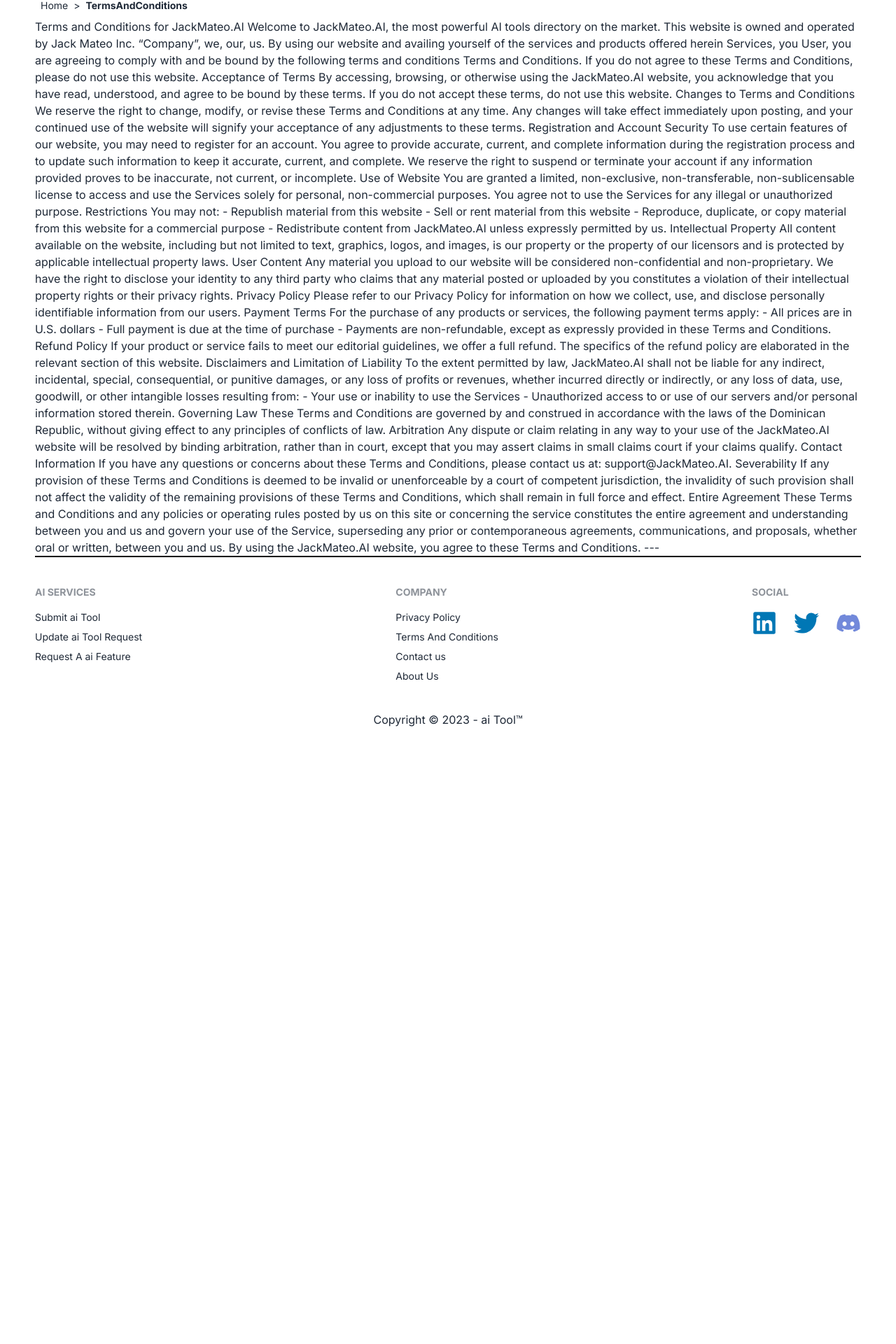
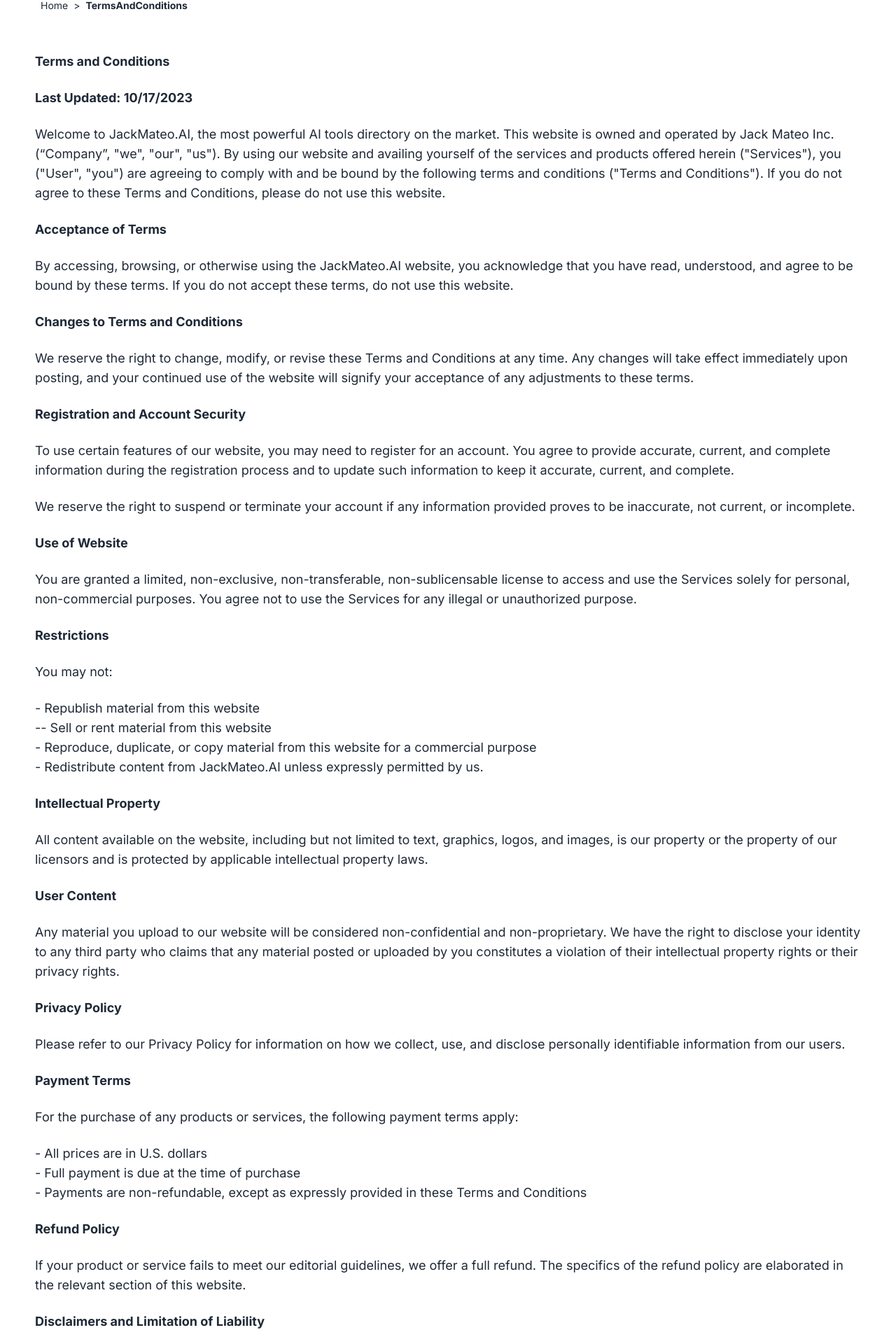
Before and after one commit to mehedi-imun/ai-tools, a Next.js app: page /termsAndConditions in a window 1280 px wide. Shown: the part 75-1995 px from the top of the page at 70% size. Before the commit the page ends 1115 px from the top, so only its background shows below. Built offline with nearby package versions, Linux system fonts and the light colour scheme; no server answers.

Commit message:
design  privecy polycy and trems and condation page

```diff
--- a/src/app/privacyPolicy/page.js
+++ b/src/app/privacyPolicy/page.js
@@ -1,46 +1,78 @@
 const page = () => {
   return (
-    <div>
-      <p>
-        {" "}
-        Privacy Policy for JackMateo.AI Welcome to the Privacy Policy for
-        JackMateo.AI, the most powerful AI tools directory on the market. This
-        policy outlines how we collect, use, disclose, and manage your personal
-        information. The website is owned and operated by Jack Mateo Inc. we,
-        us, our. By using our website located at https://jackmateo.ai, you
-        consent to the data practices described in this statement. Information
-        We Collect Personal Data When you register on our website or make a
-        purchase, you may be asked to provide your name, email address, payment
-        information, and other personal details. Non-Personal Data We also
-        collect non-personal data such as IP addresses, browser types, and other
-        generic web traffic data related to user interactions with our website.
-        How We Use Your Information To personalize your experience To improve
-        customer service To process transactions To send periodic emails and
-        newsletters Cookies We use cookies to compile aggregate data about site
-        traffic and site interactions to offer a better site experience in the
-        future. Third-Party Services We may employ third-party companies and
-        individuals for the following reasons: To facilitate our services To
-        perform service-related activities To assist us in analyzing how our
-        website is used These third parties have access to your personal data
-        only to perform specific tasks on our behalf and are obligated not to
-        disclose or use it for any other purpose. Data Security We implement
-        various security measures to maintain the safety of your personal
-        information when you place an order or enter, submit, or access your
-        personal information. Data Retention We will retain your personal
-        information only for as long as is necessary for the purposes set out in
-        this Privacy Policy. Data Sharing We do not sell, trade, or otherwise
-        transfer your personally identifiable information to outside parties.
-        Children’s Privacy Our services are not intended for use by children
-        under the age of 18, and we do not knowingly collect personal
-        information from children under 18. Your Rights You have the right to
-        access, update, or delete your personal information. You also have the
-        right to opt-out of receiving any marketing materials from us. Changes
-        to This Policy We reserve the right to change this Privacy Policy at any
-        time. We will notify you of significant changes by sending a notice to
-        the primary email address specified in your account or by placing a
-        prominent notice on our site. Contact Us If you have questions about
-        this Privacy Policy, please contact us at support@jackmateo.ai.
-      </p>
+    <div className="space-y-6 my-12 text-lg">
+        <h3 className="font-bold">Privacy Policy
+</h3>
+      <h3 className="font-bold">Last Updated: 10/17/2023</h3>
+      <p>Welcome to the Privacy Policy for JackMateo.AI, the most powerful AI tools directory on the market.
+This policy outlines how we collect, use, disclose, and manage your personal information. The website
+is owned and operated by Jack Mateo Inc. ("we", "us", "our").
+</p>
+<p>By using our website located at (https://jackmateo.ai), you consent to the data practices described in
+this statement.
+</p>
+<h3 className="font-bold">Information We Collect</h3>
+<h3 className="font-bold">Personal Data</h3>
+<p>When you register on our website or make a purchase, you may be asked to provide your name, email
+address, payment information, and other personal details.</p>
+<h3 className="font-bold">Non-Personal Data
+</h3>
+<p>We also collect non-personal data such as IP addresses, browser types, and other generic web traffic
+data related to user interactions with our website.</p>
+<h3 className="font-bold">How We Use Your Information
+
+</h3>
+<ul>
+  <li>- To personalize your experience</li>
+  <li>- To improve customer service</li>
+  <li>- To process transactions
+</li>
+  <li>- To send periodic emails and newsletters
+</li>
+</ul>
+<h3 className="font-bold">Cookies</h3>
+<p>We use cookies to compile aggregate data about site traffic and site interactions to offer a better site
+experience in the future.
+</p>
+<h3 className="font-bold">Third-Party Services</h3>
+<p>We may employ third-party companies and individuals for the following reasons:
+</p>
+<ul>
+  <li>- To facilitate our services
+e</li>
+  <li>- To perform service-related activities</li>
+  <li>- To assist us in analyzing how our website is used
+</li>
+<p>These third parties have access to your personal data only to perform specific tasks on our behalf and
+are obligated not to disclose or use it for any other purpose.
+</p>
+</ul>
+<h3 className="font-bold">Data Security</h3>
+<p>We implement various security measures to maintain the safety of your personal information when you
+place an order or enter, submit, or access your personal information.</p>
+<h3 className="font-bold">Data Retention</h3>
+<p>We will retain your personal information only for as long as is necessary for the purposes set out in this
+Privacy Policy.
+</p>
+<h3 className="font-bold">Data Sharing</h3>
+<p>We do not sell, trade, or otherwise transfer your personally identifiable information to outside parties.
+</p>
+<h3 className="font-bold">Children’s Privacy</h3>
+<p>Our services are not intended for use by children under the age of 18, and we do not knowingly collect
+personal information from children under 18.
+</p>
+<h3 className="font-bold">Your Rights</h3>
+<p>You have the right to access, update, or delete your personal information. You also have the right to
+opt-out of receiving any marketing materials from us
+</p>
+<h3 className="font-bold">Changes to this Policy</h3>
+<p>We reserve the right to change this Privacy Policy at any time. We will notify you of significant
+changes by sending a notice to the primary email address specified in your account or by placing a
+prominent notice on our site.
+</p>
+<h3 className="font-bold">Contact Us</h3>
+<p>If you have questions about this Privacy Policy, please contact us at <a href="https://mail.google.com/mail/u/0/#inbox?compose=new" target="_blank">support@jackmateo.ai </a>.
+</p>
     </div>
   );
 };
--- a/src/app/termsAndConditions/page.js
+++ b/src/app/termsAndConditions/page.js
@@ -2,80 +2,131 @@ import React from "react";
 
 const page = () => {
   return (
-    <div>
+    <div className="space-y-6 my-12 text-lg">
+      <h3 className="font-bold">Terms and Conditions</h3>
+      <h3 className="font-bold">Last Updated: 10/17/2023</h3>
       <p>
-        Terms and Conditions for JackMateo.AI Welcome to JackMateo.AI, the most
-        powerful AI tools directory on the market. This website is owned and
-        operated by Jack Mateo Inc. “Company”, we, our, us. By using our website
-        and availing yourself of the services and products offered herein
-        Services, you User, you are agreeing to comply with and be bound by the
-        following terms and conditions Terms and Conditions. If you do not agree
-        to these Terms and Conditions, please do not use this website.
-        Acceptance of Terms By accessing, browsing, or otherwise using the
-        JackMateo.AI website, you acknowledge that you have read, understood,
-        and agree to be bound by these terms. If you do not accept these terms,
-        do not use this website. Changes to Terms and Conditions We reserve the
-        right to change, modify, or revise these Terms and Conditions at any
-        time. Any changes will take effect immediately upon posting, and your
-        continued use of the website will signify your acceptance of any
-        adjustments to these terms. Registration and Account Security To use
-        certain features of our website, you may need to register for an
+        Welcome to JackMateo.AI, the most powerful AI tools directory on the
+        market. This website is owned and operated by Jack Mateo Inc.
+        (“Company”, "we", "our", "us"). By using our website and availing
+        yourself of the services and products offered herein ("Services"), you
+        ("User", "you") are agreeing to comply with and be bound by the
+        following terms and conditions ("Terms and Conditions"). If you do not
+        agree to these Terms and Conditions, please do not use this website.
+      </p>
+      <h3 className="font-bold">Acceptance of Terms</h3>
+      <p>
+        By accessing, browsing, or otherwise using the JackMateo.AI website, you
+        acknowledge that you have read, understood, and agree to be bound by
+        these terms. If you do not accept these terms, do not use this website.
+      </p>
+      <h3 className="font-bold">Changes to Terms and Conditions</h3>
+      <p>
+        We reserve the right to change, modify, or revise these Terms and
+        Conditions at any time. Any changes will take effect immediately upon
+        posting, and your continued use of the website will signify your
+        acceptance of any adjustments to these terms.
+      </p>
+      <h3 className="font-bold">Registration and Account Security</h3>
+      <p>
+        To use certain features of our website, you may need to register for an
         account. You agree to provide accurate, current, and complete
         information during the registration process and to update such
-        information to keep it accurate, current, and complete. We reserve the
-        right to suspend or terminate your account if any information provided
-        proves to be inaccurate, not current, or incomplete. Use of Website You
-        are granted a limited, non-exclusive, non-transferable,
+        information to keep it accurate, current, and complete.
+      </p>
+      <p>
+        We reserve the right to suspend or terminate your account if any
+        information provided proves to be inaccurate, not current, or
+        incomplete.
+      </p>
+      <h3 className="font-bold">Use of Website</h3>
+      <p>
+        You are granted a limited, non-exclusive, non-transferable,
         non-sublicensable license to access and use the Services solely for
         personal, non-commercial purposes. You agree not to use the Services for
-        any illegal or unauthorized purpose. Restrictions You may not: -
-        Republish material from this website - Sell or rent material from this
-        website - Reproduce, duplicate, or copy material from this website for a
-        commercial purpose - Redistribute content from JackMateo.AI unless
-        expressly permitted by us. Intellectual Property All content available
-        on the website, including but not limited to text, graphics, logos, and
-        images, is our property or the property of our licensors and is
-        protected by applicable intellectual property laws. User Content Any
-        material you upload to our website will be considered non-confidential
-        and non-proprietary. We have the right to disclose your identity to any
-        third party who claims that any material posted or uploaded by you
-        constitutes a violation of their intellectual property rights or their
-        privacy rights. Privacy Policy Please refer to our Privacy Policy for
-        information on how we collect, use, and disclose personally identifiable
-        information from our users. Payment Terms For the purchase of any
-        products or services, the following payment terms apply: - All prices
-        are in U.S. dollars - Full payment is due at the time of purchase -
-        Payments are non-refundable, except as expressly provided in these Terms
-        and Conditions. Refund Policy If your product or service fails to meet
-        our editorial guidelines, we offer a full refund. The specifics of the
-        refund policy are elaborated in the relevant section of this website.
-        Disclaimers and Limitation of Liability To the extent permitted by law,
-        JackMateo.AI shall not be liable for any indirect, incidental, special,
-        consequential, or punitive damages, or any loss of profits or revenues,
-        whether incurred directly or indirectly, or any loss of data, use,
-        goodwill, or other intangible losses resulting from: - Your use or
-        inability to use the Services - Unauthorized access to or use of our
-        servers and/or personal information stored therein. Governing Law These
-        Terms and Conditions are governed by and construed in accordance with
-        the laws of the Dominican Republic, without giving effect to any
-        principles of conflicts of law. Arbitration Any dispute or claim
-        relating in any way to your use of the JackMateo.AI website will be
-        resolved by binding arbitration, rather than in court, except that you
-        may assert claims in small claims court if your claims qualify. Contact
-        Information If you have any questions or concerns about these Terms and
-        Conditions, please contact us at: support@JackMateo.AI. Severability If
-        any provision of these Terms and Conditions is deemed to be invalid or
-        unenforceable by a court of competent jurisdiction, the invalidity of
-        such provision shall not affect the validity of the remaining provisions
-        of these Terms and Conditions, which shall remain in full force and
-        effect. Entire Agreement These Terms and Conditions and any policies or
-        operating rules posted by us on this site or concerning the service
-        constitutes the entire agreement and understanding between you and us
-        and govern your use of the Service, superseding any prior or
-        contemporaneous agreements, communications, and proposals, whether oral
-        or written, between you and us. By using the JackMateo.AI website, you
-        agree to these Terms and Conditions. ---
+        any illegal or unauthorized purpose.
       </p>
+      <h3 className="font-bold">Restrictions</h3>
+      <p>You may not:</p>
+      <ul>
+        <li>- Republish material from this website</li>
+        <li>-- Sell or rent material from this website</li>
+        <li>
+          - Reproduce, duplicate, or copy material from this website for a
+          commercial purpose
+        </li>
+        <li>
+          - Redistribute content from JackMateo.AI unless expressly permitted by
+          us.
+        </li>
+      </ul>
+      <h3 className="font-bold">Intellectual Property</h3>
+      <p>
+        All content available on the website, including but not limited to text,
+        graphics, logos, and images, is our property or the property of our
+        licensors and is protected by applicable intellectual property laws.
+      </p>
+      <h3 className="font-bold">User Content</h3>
+      <p>Any material you upload to our website will be considered non-confidential and non-proprietary. We
+have the right to disclose your identity to any third party who claims that any material posted or
+uploaded by you constitutes a violation of their intellectual property rights or their privacy rights.</p>
+<h3 className="font-bold">Privacy Policy</h3>
+<p>Please refer to our Privacy Policy for information on how we collect, use, and disclose personally
+identifiable information from our users.
+</p>
+<h3 className="font-bold">Payment Terms</h3>
+<p>For the purchase of any products or services, the following payment terms apply:</p>
+<ul>
+        <li>- All prices are in U.S. dollars
+</li>
+        <li>- Full payment is due at the time of purchase
+</li>
+        <li>
+        - Payments are non-refundable, except as expressly provided in these Terms and Conditions
+        </li>
+
+      </ul>
+      <h3 className="font-bold">Refund Policy</h3>
+      <p>If your product or service fails to meet our editorial guidelines, we offer a full refund. The specifics of
+the refund policy are elaborated in the relevant section of this website.</p>
+<h3 className="font-bold">Disclaimers and Limitation of Liability
+</h3>
+<p>To the extent permitted by law, JackMateo.AI shall not be liable for any indirect, incidental, special,
+consequential, or punitive damages, or any loss of profits or revenues, whether incurred directly or
+indirectly, or any loss of data, use, goodwill, or other intangible losses resulting from:
+</p>
+<ul>
+        <li>- Your use or inability to use the Services
+
+</li>
+        <li>- Unauthorized access to or use of our servers and/or personal information stored therein.
+
+</li>
+
+      </ul>
+      <h3 className="font-bold">Governing Law</h3>
+      <p>These Terms and Conditions are governed by and construed in accordance with the laws of the
+Dominican Republic, without giving effect to any principles of conflicts of law.</p>
+<h3 className="font-bold">Arbitration</h3>
+<p>Any dispute or claim relating in any way to your use of the JackMateo.AI website will be resolved by
+binding arbitration, rather than in court, except that you may assert claims in small claims court if your
+claims qualify.</p>
+<h3 className="font-bold">Contact Information</h3>
+<p>If you have any questions or concerns about these Terms and Conditions, please contact us at:
+<a href="https://mail.google.com/mail/u/0/#inbox?compose=new" target="_blank">support@jackmateo.ai </a>
+</p>
+<h3 className="font-bold">Severability</h3>
+<p>If any provision of these Terms and Conditions is deemed to be invalid or unenforceable by a court of
+competent jurisdiction, the invalidity of such provision shall not affect the validity of the remaining
+provisions of these Terms and Conditions, which shall remain in full force and effect.
+</p>
+<h3 className="font-bold">Entire Agreement
+</h3>
+<p>These Terms and Conditions and any policies or operating rules posted by us on this site or concerning
+the service constitutes the entire agreement and understanding between you and us and govern your use
+of the Service, superseding any prior or contemporaneous agreements, communications, and proposals,
+whether oral or written, between you and us.</p>
+<p>By using the JackMateo.AI website, you agree to these Terms and Conditions</p>
     </div>
   );
 };
--- a/src/components/Shared/Footer.js
+++ b/src/components/Shared/Footer.js
@@ -9,16 +9,16 @@ const Footer = () => {
         <nav>
           <header className="footer-title">ai Services</header>
           <Link href="/dashboard/submit-tool" className="link link-hover">Submit ai Tool</Link>
-          <a className="link link-hover">Update ai Tool Request</a>
-          <a className="link link-hover">Request A ai Feature</a>
+          {/* <a className="link link-hover">Update ai Tool Request</a>
+          <a className="link link-hover">Request A ai Feature</a> */}
         </nav>
 
         <nav>
           <header className="footer-title">Company</header>
           <Link href="/privacyPolicy" className="link link-hover">Privacy Policy</Link>
           <Link href="/termsAndConditions" className="link link-hover">Terms And Conditions</Link>
-          <a className="link link-hover">Contact us</a>
-          <a className="link link-hover">About Us</a>
+          <Link href="/about-us" className="link link-hover">About Us</Link>
+          <a href="https://us13.list-manage.com/contact-form?u=c8c4870109147447f0d23f027&form_id=69373552a23655e62bc5169ea2051501" target='_blank' className="link link-hover">Contact us</a>
         </nav>
         <nav className="">
         <header className="footer-title">Social</header>
```
Also changed, not shown: src/app/(withDashbordLayout)/dashboard/submit-tool/page.js (+9 -4 lines), src/app/about-us/page.js (added, +11 -0 lines).
